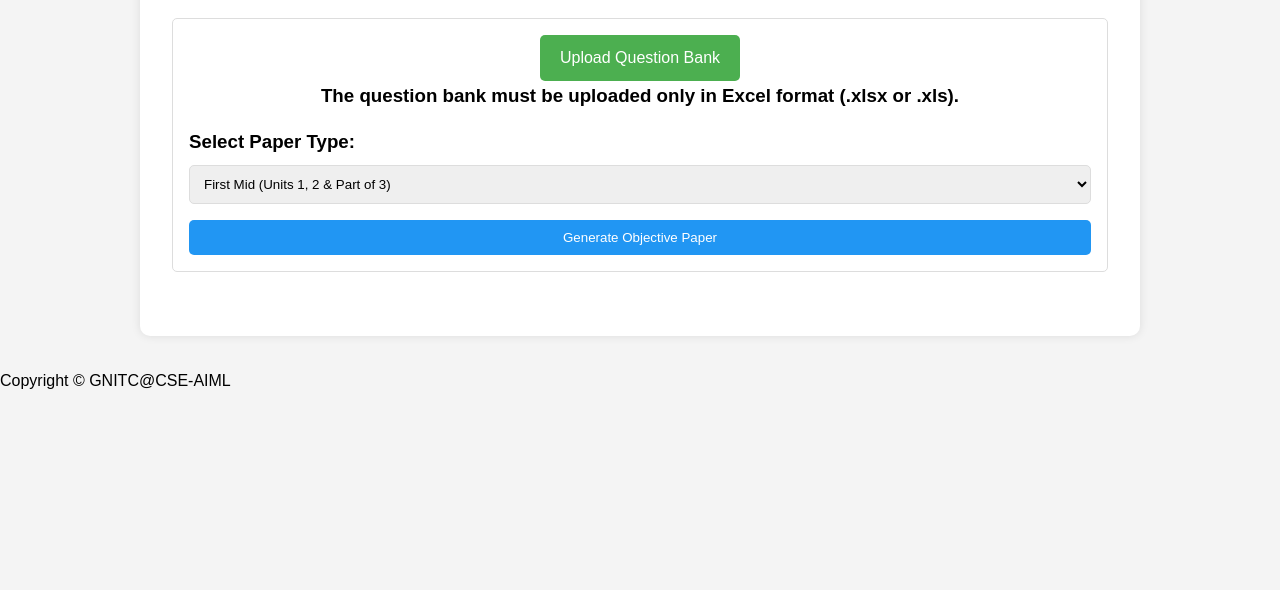
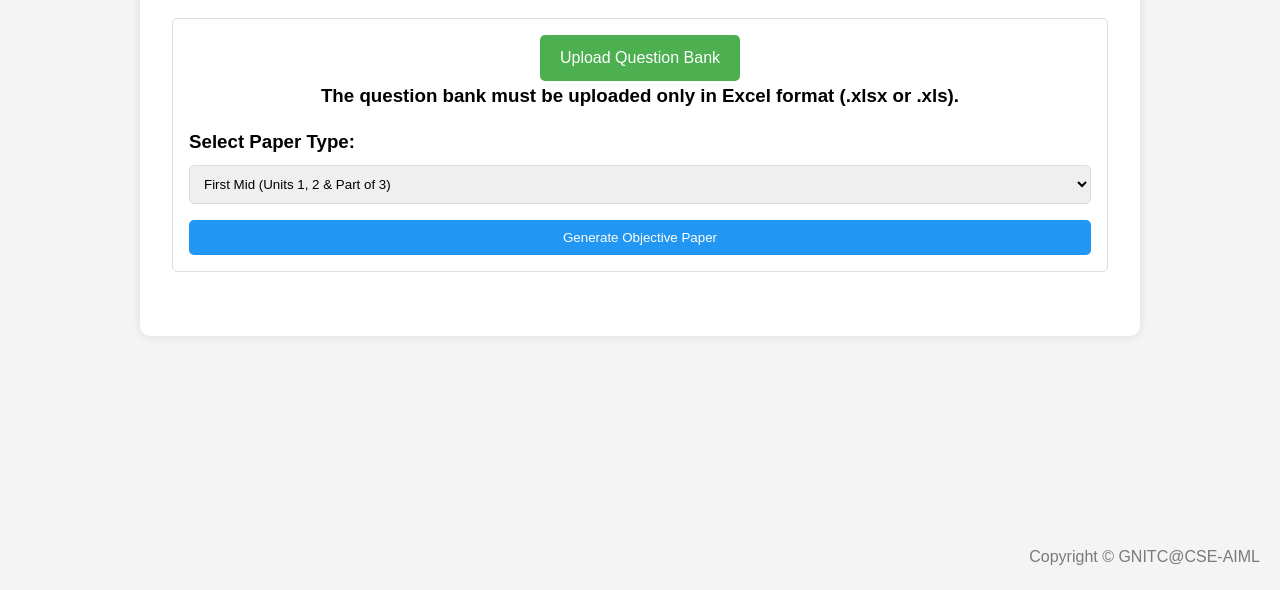
Before and after one commit to manideep9243/OBJ_FRONTEND, a plain HTML site: page index.html in a window 1280 px wide. Shown: the part 210-800 px from the top of the page. Drawn offline with nearby package versions, Linux system fonts and the light colour scheme; a script that the page names is missing.

Commit message:
Update styles.css

```diff
--- a/styles.css
+++ b/styles.css
@@ -142,3 +142,13 @@ th {
 h4 {
     margin: 1rem 0; /* Spacing for section headers */
 }
+
+.watermark {
+  position: fixed; /* Keeps the watermark in a fixed position */
+  bottom: 20px; /* Adjust placement at the bottom */
+  right: 20px; /* Adjust placement to the right */
+  font-size: 1rem; /* Adjust font size */
+  color: rgba(0, 0, 0, 0.5); /* Adjust transparency */
+  pointer-events: none; /* Avoids interaction interference */
+  z-index: 100; /* Ensures visibility above other elements */
+}
```
